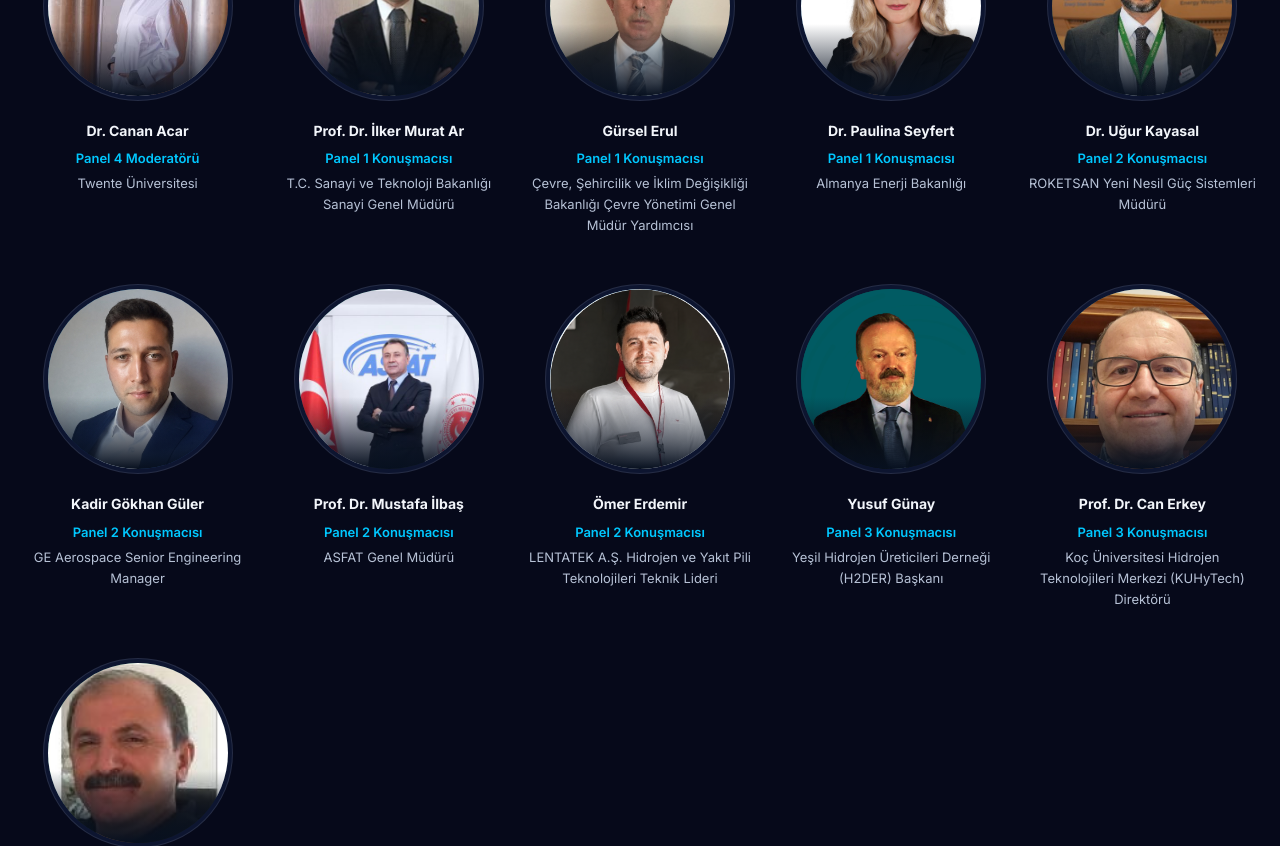
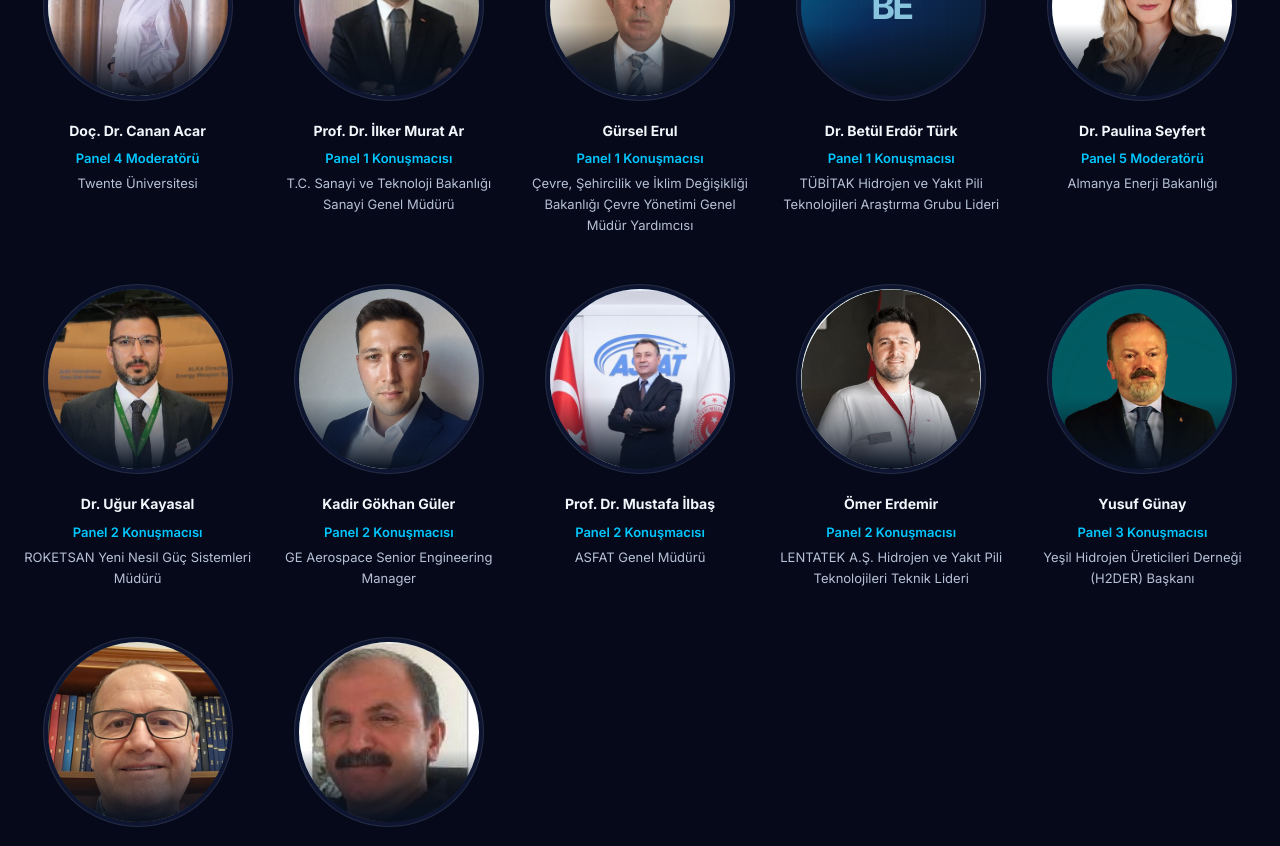
Before and after one commit to turkesdedeci/h2zirve, a Next.js app: page / in a window 1280 px wide. Shown: the part 4480-5326 px from the top of the page. Built offline with nearby package versions, Linux system fonts and the light colour scheme.

Commit message:
update Panel 1 and Panel 5 speakers

```diff
--- a/src/components/Program.tsx
+++ b/src/components/Program.tsx
@@ -64,7 +64,7 @@ const day1: Session[] = [
       "Enerji ve Tabii Kaynaklar Bakanlığı / TENMAK-TEMEN",
       "Prof. Dr. İlker Murat Ar | T.C. Sanayi ve Teknoloji Bakanlığı Sanayi Genel Müdürü",
       "Gürsel Erul | Çevre, Şehircilik ve İklim Değişikliği Bakanlığı Çevre Yönetimi Genel Müdür Yardımcısı",
-      "Dr. Paulina Seyfert | Almanya Enerji Bakanlığı",
+      "Dr. Betül Erdör Türk | TÜBİTAK Hidrojen ve Yakıt Pili Teknolojileri Araştırma Grubu Lideri",
     ],
   },
   { time: "16:00 - 16:15", type: "break", title: "Kahve Arası" },
@@ -118,7 +118,7 @@ const day2: Session[] = [
     time: "10:45 - 11:45",
     type: "panel",
     title: "Panel 4: Sanayide Hidrojen Kullanımı",
-    moderator: "Dr. Canan Acar | Twente Üniversitesi",
+    moderator: "Doç. Dr. Canan Acar | Twente Üniversitesi",
     speakers: [
       "Botaş",
       "Çimento Üreticileri Derneği",
@@ -131,7 +131,7 @@ const day2: Session[] = [
     time: "13:15 - 14:30",
     type: "panel",
     title: "Panel 5: Hidrojen Ekonomisi, Ar-Ge ve Ticarileşme",
-    moderator: "DSB",
+    moderator: "Dr. Paulina Seyfert | Almanya Enerji Bakanlığı",
     speakers: [
       "Ankara Kalkınma Ajansı / Kalkınma Bankası / Yatırım fonu",
       "TÜBİTAK Uzmanı",
--- a/src/components/Speakers.tsx
+++ b/src/components/Speakers.tsx
@@ -59,7 +59,7 @@ const speakers: Speaker[] = [
     photo: "/speakers/hasan-ozcan.jpg",
   },
   {
-    name: "Dr. Canan Acar",
+    name: "Doç. Dr. Canan Acar",
     role: "Panel 4 Moderatörü",
     affiliation: "Twente Üniversitesi",
     initials: "CA",
@@ -81,8 +81,14 @@ const speakers: Speaker[] = [
     photo: "/speakers/gursel-erul.jpg",
   },
   {
+    name: "Dr. Betül Erdör Türk",
+    role: "Panel 1 Konuşmacısı",
+    affiliation: "TÜBİTAK Hidrojen ve Yakıt Pili Teknolojileri Araştırma Grubu Lideri",
+    initials: "BE",
+  },
+  {
     name: "Dr. Paulina Seyfert",
-    role: "Panel 1 Konuşmacısı",
+    role: "Panel 5 Moderatörü",
     affiliation: "Almanya Enerji Bakanlığı",
     initials: "PS",
     photo: "/speakers/pauline-seyfert.jpg",
```
